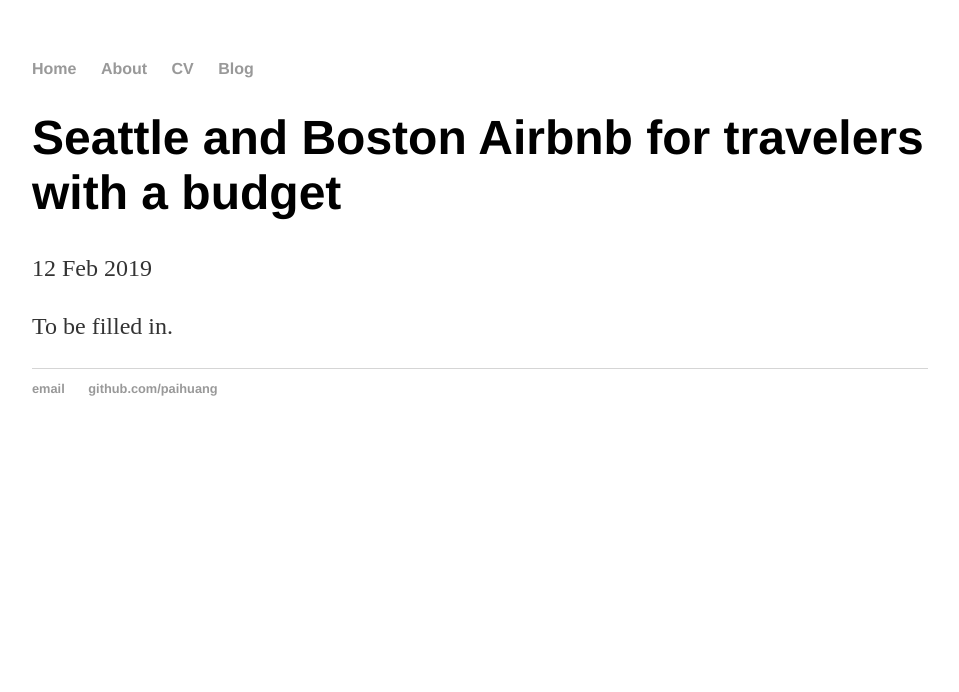
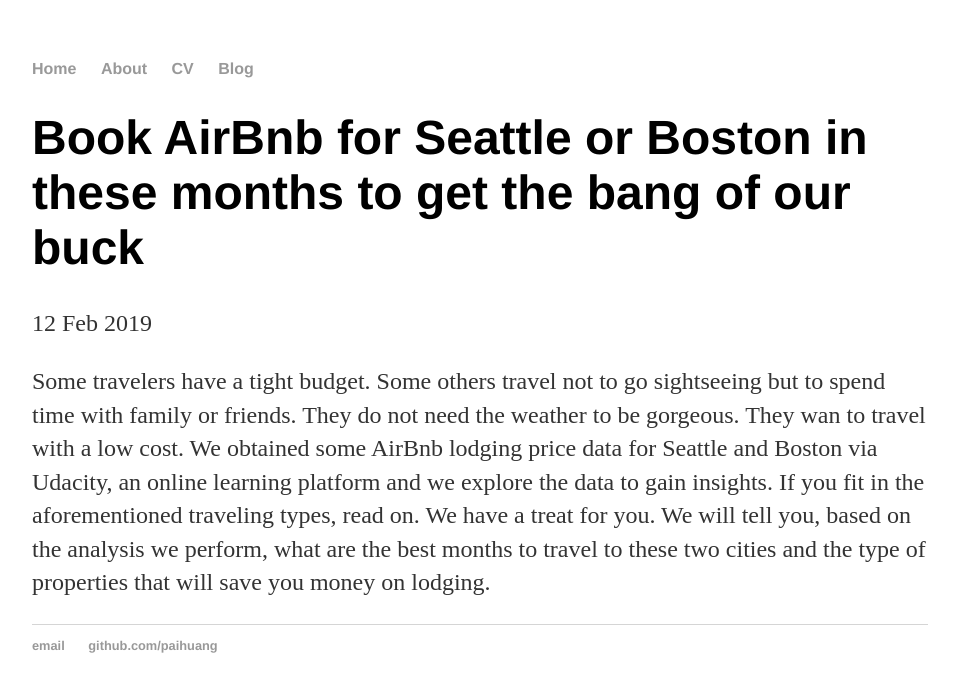
Before and after one commit to paihuang/paihuang.github.io, a Jekyll site: the page built from _posts/2019-02-12-Seattle-Boston-Airbnb-for-low-budgets.md, in a window 1280 px wide. Shown: the top 692 px of the page, without its empty margins (160-1119 px from the left). Built offline with Jekyll 4.4.1, drawn with Linux system fonts in a browser that asks for light colours.

Commit message:
Update 2019-02-12-Seattle-Boston-Airbnb-for-low-budgets.md

```diff
--- a/_posts/2019-02-12-Seattle-Boston-Airbnb-for-low-budgets.md
+++ b/_posts/2019-02-12-Seattle-Boston-Airbnb-for-low-budgets.md
@@ -1,7 +1,13 @@
 ---
 layout: post
-title: "Seattle and Boston Airbnb for travelers with a budget"
+title: "Book AirBnb for Seattle or Boston in these months to get the bang of our buck"
 date: 2019-02-12
 ---
 
-To be filled in.
+Some travelers have a tight budget. Some others travel not to go sightseeing but to spend
+time with family or friends. They do not need the weather to be gorgeous. They wan to
+travel with a low cost. We obtained some AirBnb lodging price data for Seattle and Boston
+via Udacity, an online learning platform and we explore the data to gain insights. If you
+fit in the aforementioned traveling types, read on. We have a treat for you. We will tell
+you, based on the analysis we perform, what are the best months to travel to these two
+cities and the type of properties that will save you money on lodging.
```
